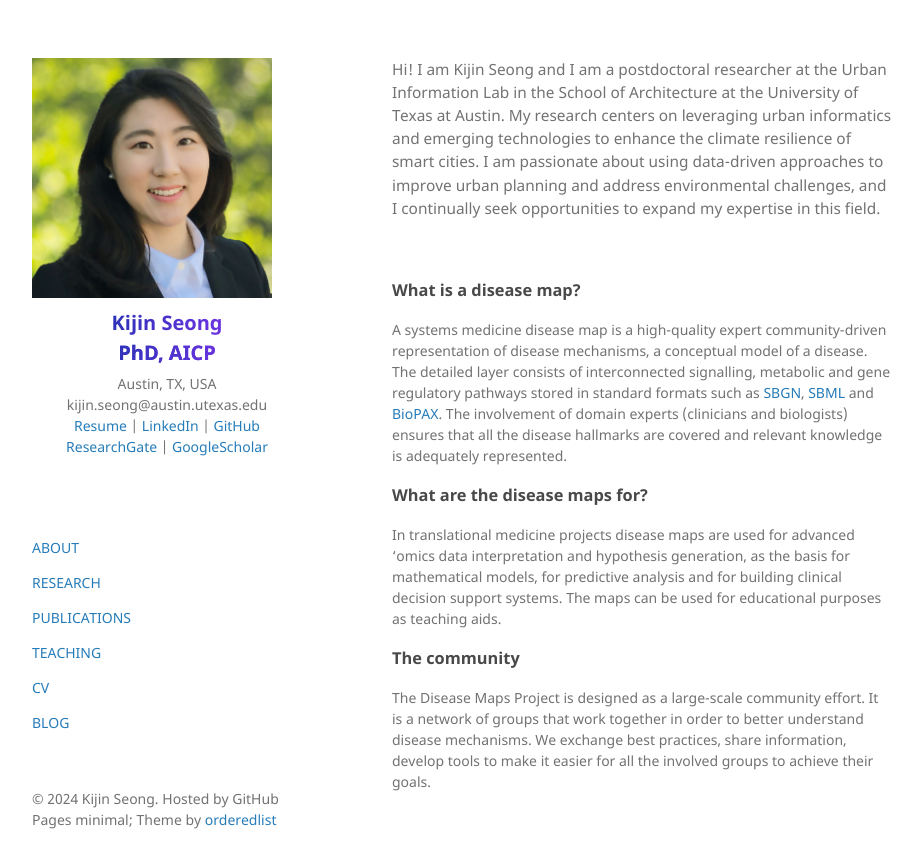
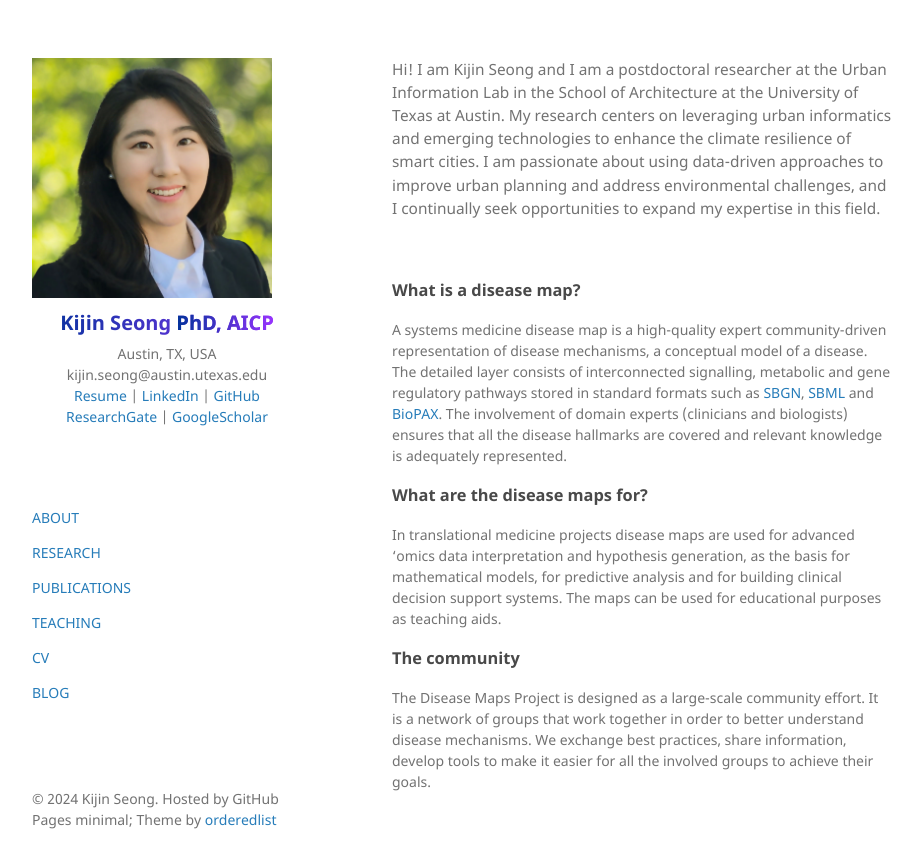
Before and after one commit to kijinseong/kijinseong.github.io, a Jekyll site: the page built from index.md, in a window 1280 px wide. Shown: the top 868 px of the page, without its empty margins (178-1099 px from the left). Built offline with Jekyll 4.4.1, drawn with Linux system fonts in a browser that asks for light colours.

Commit message:
Update default.html

```diff
--- a/_layouts/default.html
+++ b/_layouts/default.html
@@ -22,14 +22,6 @@
             font-weight: bold;
           }
 
-          .header-title .sub-title {
-            display: block;  /* Ensures "PhD, AICP" is on the next line */
-            font-size: 20px;  /* Smaller font size for the subtitle */
-            background: linear-gradient(to right, #003399 0%, #9933ff 100%);
-            -webkit-background-clip: text;
-            color: transparent;
-            font-weight: bold;
-          }
         </style>
 
   </head>
@@ -41,7 +33,7 @@
 
       <div class="header-title">
         Kijin Seong
-        <span class="sub-title">PhD, AICP</span>
+        <span class="header-title">PhD, AICP</span>
       </div>
 
       <p align="center">
```
